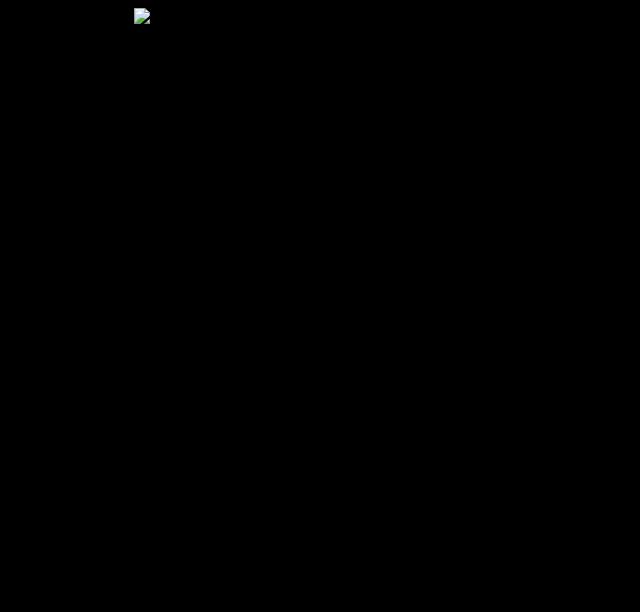
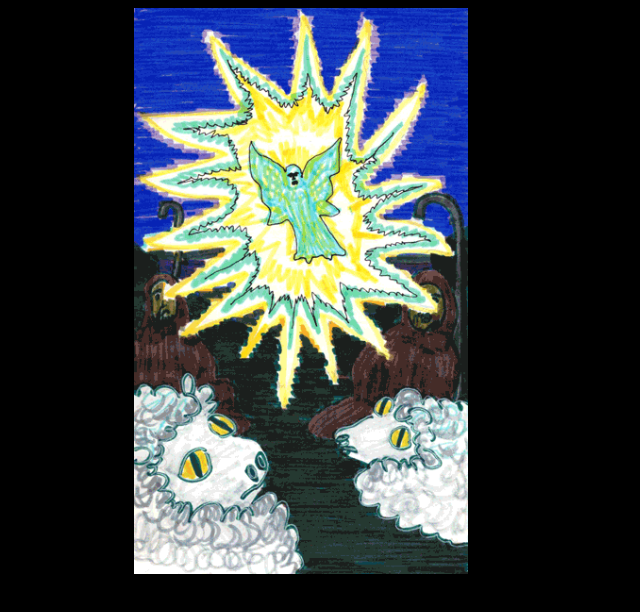
Before and after one commit to sally77-blip/dumb-stuff, a plain HTML site: page sheep.html in a window 1280 px wide. Shown: the whole page, without its empty margins (0-640 px from the left). Drawn offline with Linux system fonts and the light colour scheme.

Commit message:
Update sheep.html

```diff
--- a/sheep.html
+++ b/sheep.html
@@ -5,7 +5,7 @@
 <head><link rel="stylesheet" href="styles.css"></head>
 
 <div class="container">
-  <img src="sheep.gif" alt="animated gif of sheep seeing an angel while shepherds watch">
+  <img src="sheeps.gif" alt="animated gif of sheep seeing an angel while shepherds watch">
 </div>
 
 </body>
```
